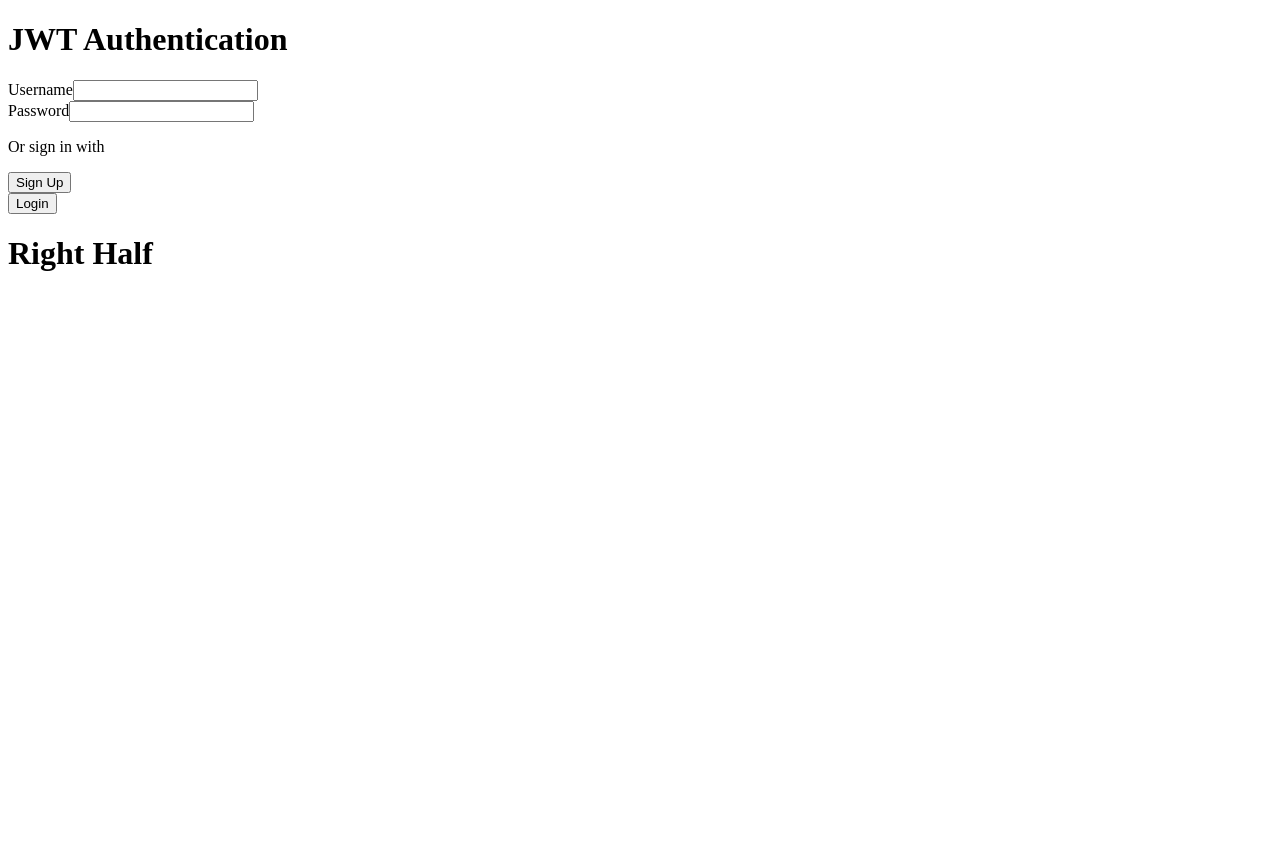
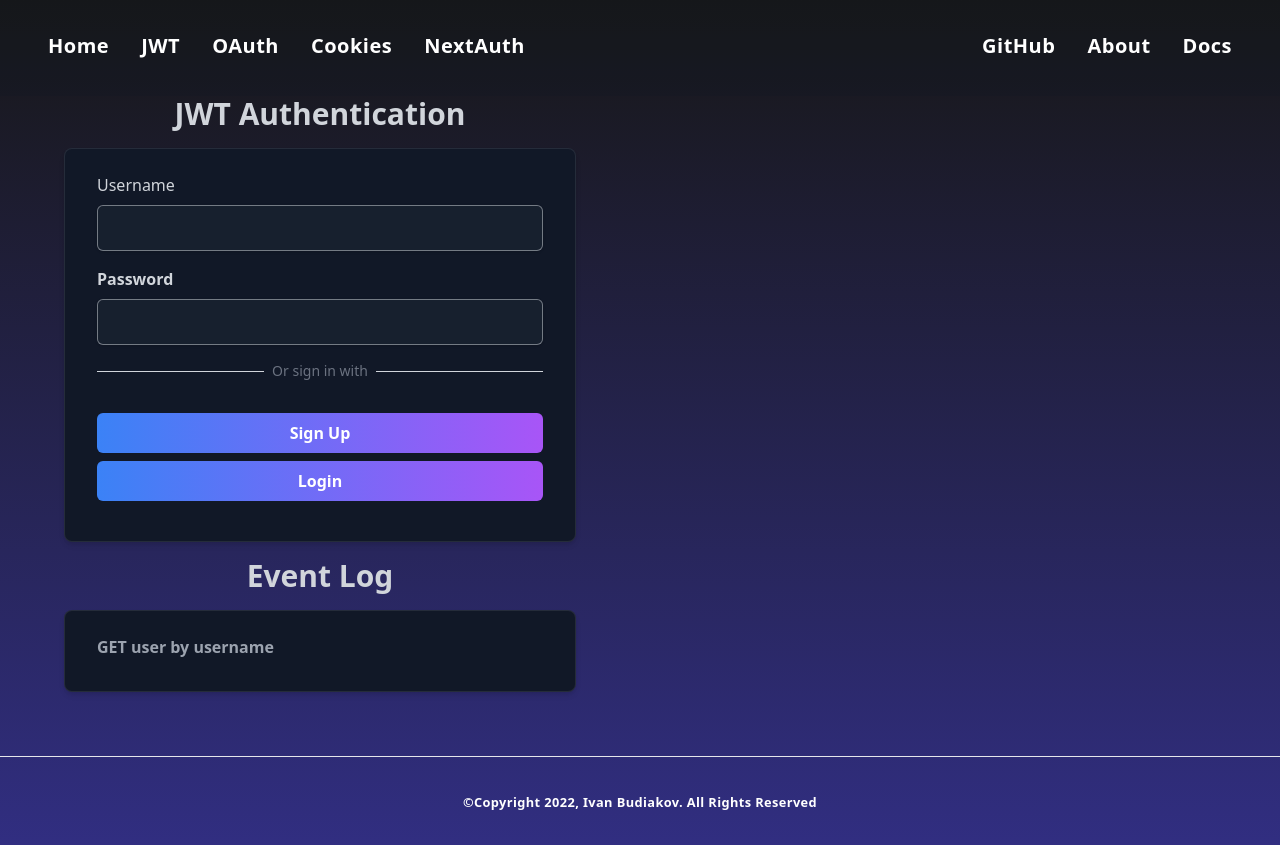
Before and after one commit to shivoqu/authenticator, a Next.js app: page /jwt in a window 1280 px wide. Before the commit the page ends 800 px from the top, so only its background shows below. Built offline with nearby package versions, Linux system fonts and the light colour scheme.

Commit message:
landing page restyling

```diff
--- /dev/null
+++ b/app/jwt/page.tsx
@@ -0,0 +1,43 @@
+"use client";
+import { useState } from "react";
+import Message from "../../ui/Message";
+import UserForm from "../../ui/UserForm";
+import Wrapper from "../../ui/Wrapper";
+
+function Jwt() {
+  const [isLoggedIn, setIsLoggedIn] = useState(false);
+
+  const handleLogin = () => {
+    setIsLoggedIn(true);
+  };
+
+  return (
+    <>
+      <div className="left w-1/2">
+        <h1 className="text-center text-gray-300 font-bold text-3xl">
+          JWT Authentication
+        </h1>
+        {/* display login form if not logged in */}
+        {!isLoggedIn && <UserForm handleLogin={handleLogin} />}
+
+        {isLoggedIn && (
+          <Wrapper>
+            <Message type="success">Logged In successfully</Message>
+          </Wrapper>
+        )}
+      </div>
+      <div className="right w-1/2">
+        <h1 className="text-3xl font-bold text-gray-300 text-center">
+          Event Log
+        </h1>
+        <Wrapper>
+          <p className="text-gray-400 font-semibold">
+            <span className="text-green">GET</span> user by username
+          </p>
+        </Wrapper>
+      </div>
+    </>
+  );
+}
+
+export default Jwt;
--- a/app/layout.tsx
+++ b/app/layout.tsx
@@ -1,12 +1,13 @@
 import Footer from "../ui/Footer";
 import Header from "../ui/Header";
+import '../styles/globals.css';
 
 export default function Layout({ children }: { children: React.ReactNode }) {
   return (
     <html lang="en">
       <body className="font-sans bg-gradient-to-b from-neutral-900 to-indigo-900">
         <Header />
-        <main className="min-h-screen flex justify-center items-center flex-1 ">
+        <main className="m-auto">
           {children}
         </main>
         <Footer />
@@ -15,4 +16,4 @@ export default function Layout({ children }: { children: React.ReactNode }) {
   );
 }
 
-//fix the error: Unhandled Runtime ErrorTypeError: Cannot read properties of undefined (reading 'call')
+//FIND Cannot read properties of undefined (reading 'call') in the app
--- a/app/page.tsx
+++ b/app/page.tsx
@@ -1,10 +1,22 @@
 import Card from "../ui/Card";
-import Layout from "./layout";
 
 export default function Page() {
   return (
-    // <Layout>
-      <div className="flex items-center justify-center flex-wrap  large:max-w-2xl medium:max-w-md">
+    <>
+      <div
+        style={{ height: "calc(100vh - 6rem" }}
+        className="grid place-items-center "
+      >
+        <p className="text-8xl font-bold text-gray-300 text-center">
+          Authenticator
+        </p>
+      </div>
+      <div
+        className="flex mx-auto items-center justify-center flex-wrap
+          large:max-w-2xl
+          medium:max-w-lg
+          small:max-w-md"
+      >
         <Card
           title="JWT"
           logo="🌸"
@@ -21,6 +33,6 @@ export default function Page() {
           desc="A unique identifier is created on the server-side."
         />
       </div>
-    // </Layout>
+    </>
   );
 }
--- a/pages/api/users.ts
+++ /dev/null
@@ -1,21 +0,0 @@
-import { NextApiRequest, NextApiResponse } from "next";
-import { createUser } from "../../lib/redis";
-import { hashPassword } from "../../lib/passHash";
-
-export default async function handler(
-  req: NextApiRequest,
-  res: NextApiResponse
-) {
-  if (req.method !== "POST") {
-    return res.status(405).send({ message: "Only POST requests allowed" });
-  }
-
-  try{
-    req.body.password = await hashPassword(req.body.password);
-    const id = await createUser(req.body);
-    res.status(200).json({ id });
-  }
-  catch(err : any){
-    res.status(500).json({ error: err.message });
-  }
-}
--- a/pages/jwt/index.tsx
+++ /dev/null
@@ -1,31 +0,0 @@
-import { useState } from "react";
-import Message from "../../ui/Message";
-import UserForm from '../../ui/UserForm';
-import Wrapper from "../../ui/Wrapper";
-
-function Jwt() {
-
-  const [isLoggedIn, setIsLoggedIn] = useState(false);
-
-  const handleLogin = () => {
-    setIsLoggedIn(true);
-  }
-
-    return (
-    <main className="flex h-screen bg-gradient-to-b from-neutral-900 to-indigo-900">
-      <div className="left w-1/2">
-        <h1 className="text-center text-gray-300 font-bold text-3xl">JWT Authentication</h1>
-        {/* display login form if not logged in */}
-        {!isLoggedIn && <UserForm handleLogin={handleLogin}/>}
-
-        { isLoggedIn && <Wrapper><Message type="success">Logged In successfully</Message></Wrapper>}
-      </div>
-      <div className="right w-1/2">
-        <h1 className="text-3xl font-bold text-gray-300 text-center">Right Half</h1>
-        <Wrapper></Wrapper>
-      </div>
-    </main>
-  );
-}
-
-export default Jwt;
--- a/tailwind.config.js
+++ b/tailwind.config.js
@@ -2,7 +2,6 @@
 module.exports = {
   content: [
     "./app/**/*.{js,ts,jsx,tsx}",
-    "./pages/**/*.{js,ts,jsx,tsx}",
     "./lib/**/*.{js,ts,jsx,tsx}",
     "./components/**/*.{js,ts,jsx,tsx}",
     "./ui/**/*.{js,ts,jsx,tsx}"
--- a/tsconfig.json
+++ b/tsconfig.json
@@ -28,12 +28,8 @@
     "next-env.d.ts",
     "**/*.ts",
     "**/*.tsx",
-    "pages/api/users.ts",
     "next.config.js",
     "tailwind.config.js",
-    "pages/_app.tsx",
-    "pages/_app.tsx",
-    "pages/index.tsx",
     ".next/types/**/*.ts"
   ],
   "exclude": [
--- a/ui/Button.tsx
+++ b/ui/Button.tsx
@@ -2,8 +2,12 @@ import Link from "next/link";
 
 export default function Button({ text, href }: { text: string; href: string }) {
   return (
-    <button className="tracking-wide px-4 py-2 m-auto text-xl font-semibold text-white rounded-lg hover:scale-110 transition-all">
-      <Link tabIndex={-1} href={href}>{text}</Link>
-    </button>
+    <Link
+      className="tracking-wide px-4 py-2 m-auto text-xl
+                font-semibold text-white rounded-lg hover:scale-110 transition-all"
+      href={href}
+    >
+      {text}
+    </Link>
   );
 }
--- a/ui/Footer.tsx
+++ b/ui/Footer.tsx
@@ -1,6 +1,6 @@
 export default function Footer() {
   return (
-    <footer className="tracking-wide text-center font-semibold  text-white p-8 border-t">
+    <footer className="mt-16 tracking-wide text-center font-semibold  text-white p-8 border-t">
       <small>&copy;Copyright 2022, Ivan Budiakov. All Rights Reserved</small>
     </footer>
   );
--- a/ui/Header.tsx
+++ b/ui/Header.tsx
@@ -2,19 +2,19 @@ import Button from "./Button";
 
 export default function Header() {
   return (
-    <header className="p-8 sticky top-0 z-10 bg-transparent">
+    <header className="p-8 sticky h-24 top-0 z-10 bg-gray-900/25">
       <nav className="flex items-center">
-        <div className="flex-1">
+        <div className="flex-2">
           <Button text="Home" href="/" />
         </div>
 
-        <div className="flex-1">
+        <div className="flex-2">
           <Button text="JWT" href="/jwt" />
           <Button text="OAuth" href="/OAuth" />
           <Button text="Cookies" href="/cookies" />
           <Button text="NextAuth" href="/nextauth" />
         </div>
-        <div className="flex-1">
+        <div className="flex-1 text-right">
           <Button
             text="GitHub"
             href="https://github.com/shivoqu/autenticator"
```
Also changed, not shown: package.json (+6 -4 lines), pages/api/auth.ts (deleted, +0 -19 lines), 1 other file (tests, documents, lock files or other folders).
